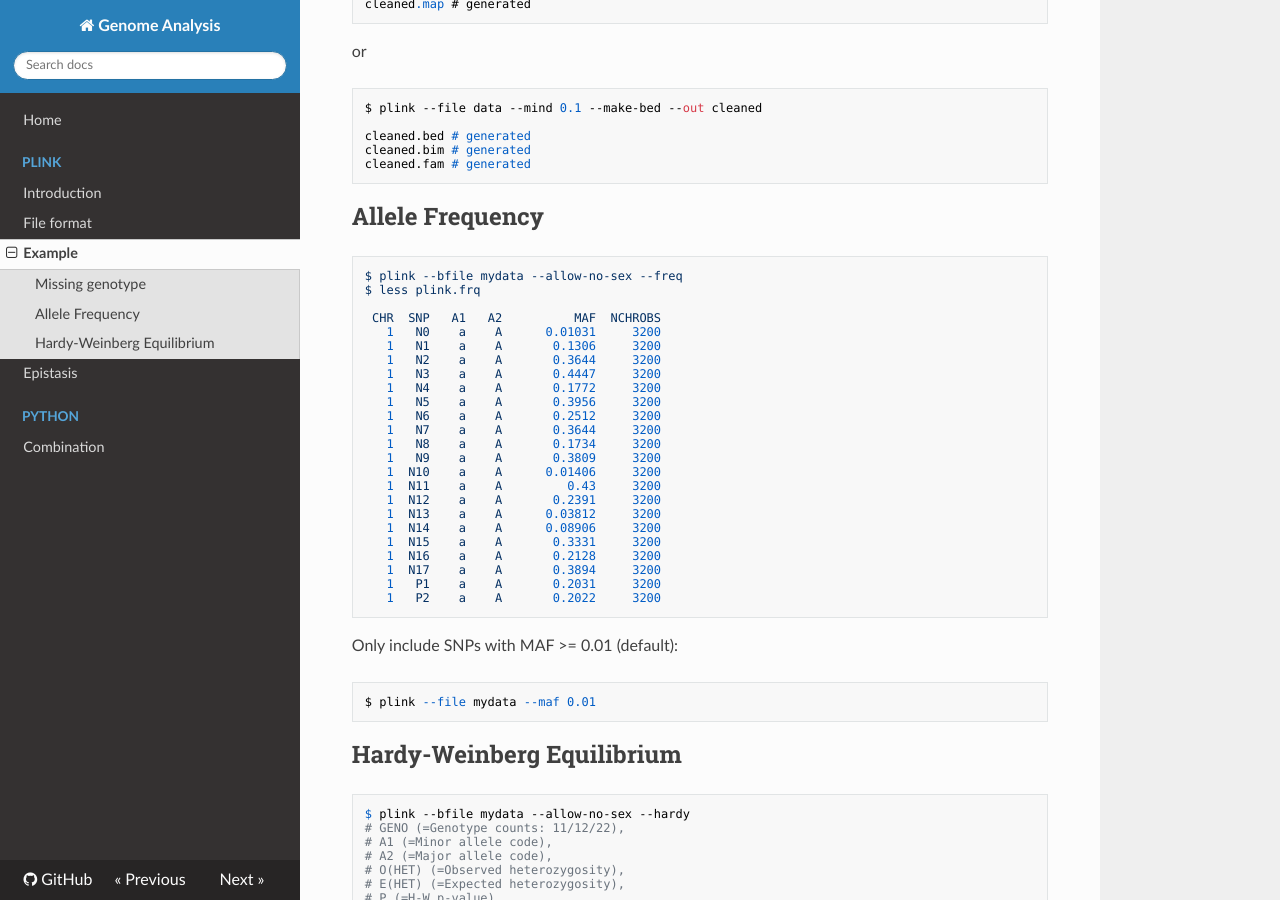
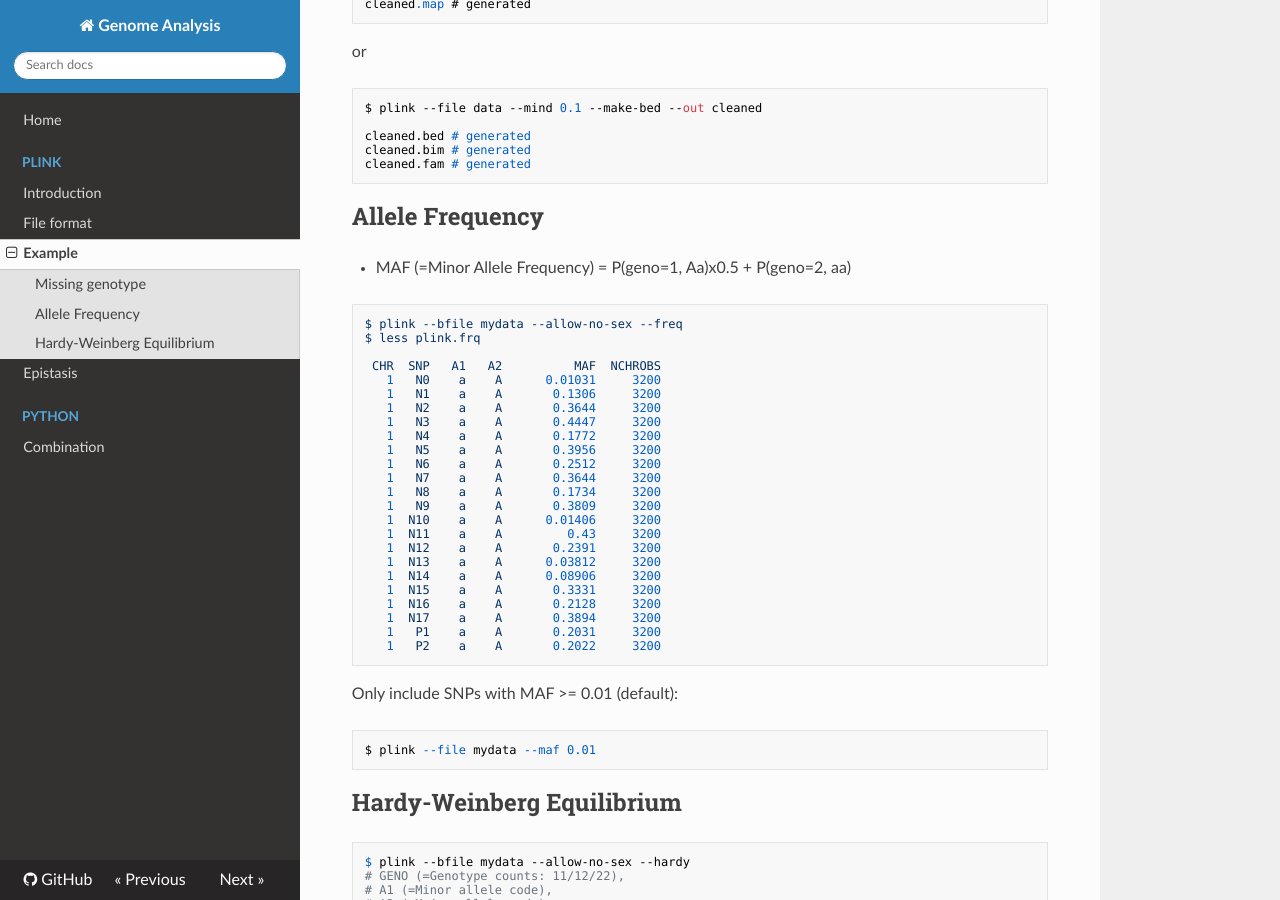
Before and after one commit to WonyoungCho/plink, an MkDocs documentation site: the page built from docs/plink_ex.md, in a window 1280 px wide and 900 px high, scrolled down 1126 px. Built offline with MkDocs 1.6.1, drawn with Linux system fonts in a browser that asks for light colours; nearby versions of some CDN libraries; old or Windows-style settings are respelled for this version of MkDocs.

Commit message:
Update plink_ex.md

````diff
--- a/docs/plink_ex.md
+++ b/docs/plink_ex.md
@@ -73,6 +73,7 @@ cleaned.fam # generated
 ```
 
 ## Allele Frequency
+- MAF (=Minor Allele Frequency) = P(geno=1, Aa)x0.5 + P(geno=2, aa)
 ```
 $ plink --bfile mydata --allow-no-sex --freq
 $ less plink.frq
````
